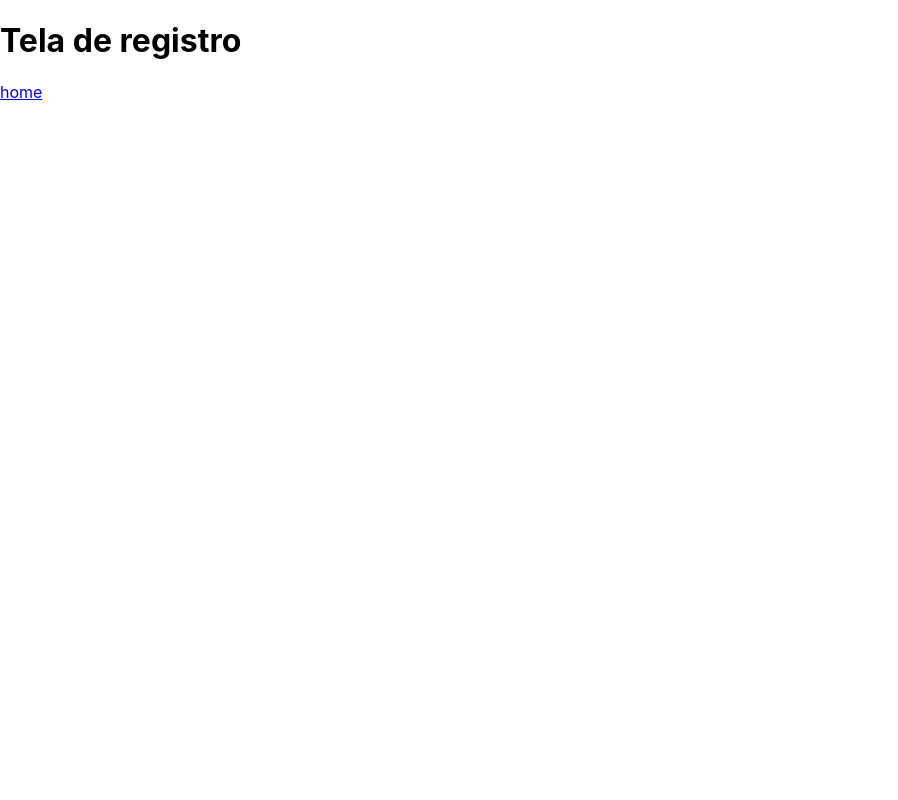
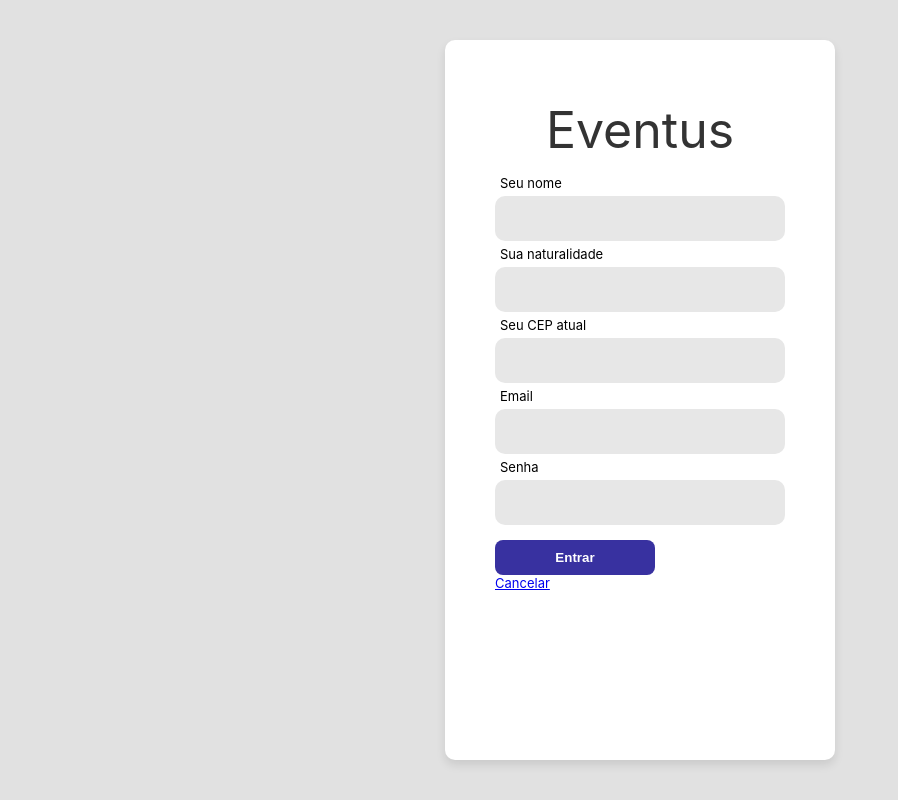
Before and after one commit to devs-jequie/site-frontend, a Next.js app: page /register in a window 1280 px wide. Shown: the whole page, without its empty margins (0-898 px from the left). Built offline with nearby package versions, Linux system fonts and the light colour scheme.

Commit message:
include components

```diff
--- a/pages/register/index.tsx
+++ b/pages/register/index.tsx
@@ -1,8 +1,57 @@
-export default function Register(){
-return(<div>
-    <h1>Tela de registro
+import Link from "next/link";
+import InputButton from "@/inputs/Button";
+import Input from "@/inputs/Input";
 
-    </h1>
-    <a href="/">home</a>
-</div>)
+import styles from './style.module.css';
+
+export default function Register() {
+    const handleSubmit = async (event) => {
+        // Stop the form from submitting and refreshing the page.
+        event.preventDefault();
+
+        const data = {
+          name: event.target.name.value,
+          email: event.target.email.value,
+          pasword: event.target.password.value,
+          nationality: event.target.nationality.value,
+          postal_code: event.target.postal_code.value,
+          // + 1 campo para imagem
+        };
+
+        const JSONdata = JSON.stringify(data);
+        const endpoint = "/api/users/"; // ## trocar ##
+        const options = {
+          method: "POST",
+          headers: {
+            "Content-Type": "application/json",
+          },
+          body: JSONdata,
+        };
+
+        const response = await fetch(endpoint, options);
+        const result = await response.json();
+        alert(`resultado: ${result.data}`); // ## remover ##
+      };
+
+  return (
+     <div className={styles.container}>
+      <div className={styles.inputContainer}>
+        <span className={styles.title}>Eventus</span>
+        <form onSubmit={handleSubmit} className={styles.form}>
+        <div className={styles.inputContainer10}>
+          <Input title="Seu nome" id="name" name="name" type="text" />
+          <Input title="Sua naturalidade" id="nationality" name="nationality" type="text" />
+          <Input title="Seu CEP atual" id="postal_code" name="postal_code" type="text" />
+          <Input title="Email" id="email" name="email" type="email" />
+          <Input title="Senha" id="password" name="password" type="password" />
+          {/* campo para foto / cadastro com GG,FB ou GH */}
+        </div>
+        <div className={styles.buttonLoginContainer}>
+          <InputButton title="Entrar" type="submit" />
+        </div>
+      </form>
+      <Link href="/login">Cancelar</Link>
+    </div>
+    </div>
+  );
 }
```
